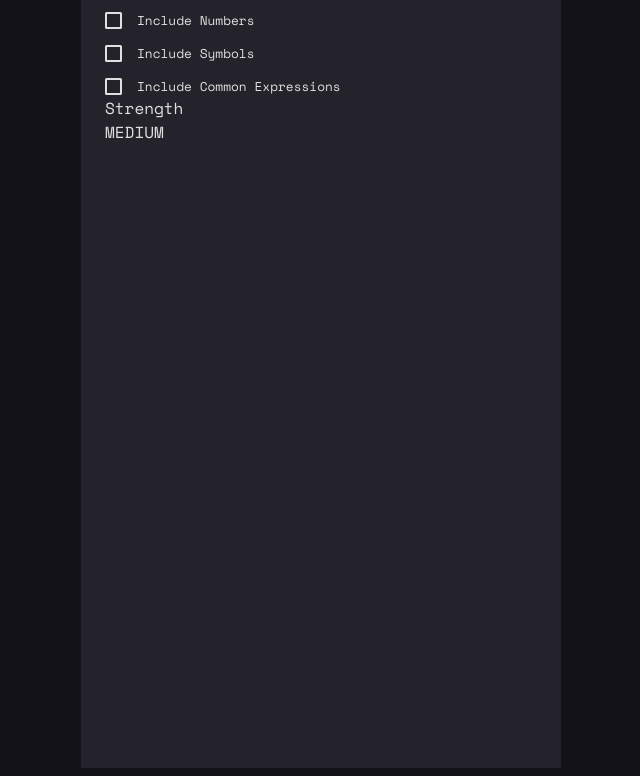
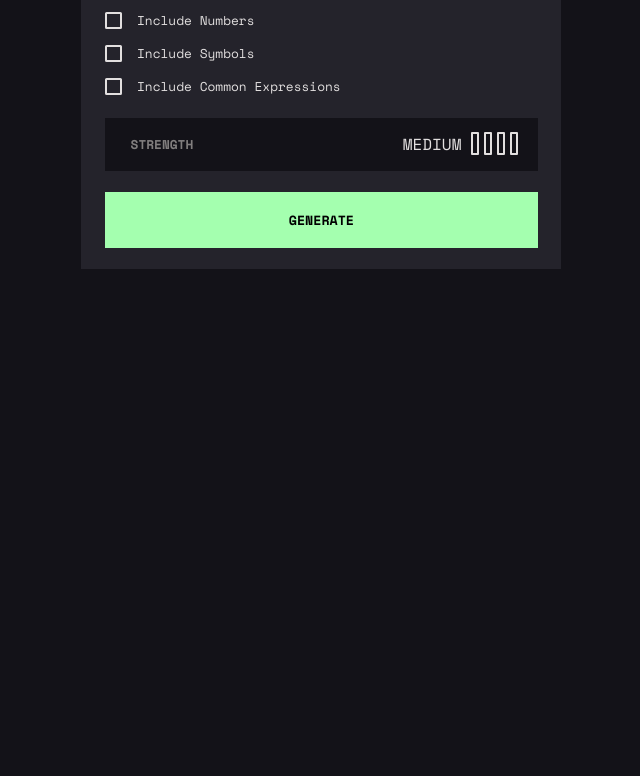
Before and after one commit to coolbmann/Project-Padlock, a plain HTML site: page index.html in a window 1280 px wide. Shown: the part 334-1110 px from the top of the page, without its empty margins (319-959 px from the left). After the commit the page ends 800 px from the top, so only its background shows below. Drawn offline with nearby package versions, Linux system fonts and the light colour scheme.

Commit message:
Button & Meter UI
Button & meter UI complete excluding arrow icon

```diff
--- a/index.html
+++ b/index.html
@@ -85,16 +85,29 @@
     </div>
 
     <div id="settings_strength-section">
-      <div>Strength
+      <div class="settings_text">STRENGTH
       </div>
       <div>
-        <div>MEDIUM</div>
-        <svg></svg>
-        <svg></svg>
-        <svg></svg>
-        <svg></svg>
+        <div id="settings_strength-label">MEDIUM</div>
+        <svg>
+          <rect x="66.5" y="0.5" width="1rem" height="1.5rem"/>
+        </svg>
+        <svg>
+          <rect x="66.5" y="0.5" width="1rem" height="1.5rem"/>
+        </svg>
+        <svg>
+          <rect x="66.5" y="0.5" width="1rem" height="1.5rem"/>
+        </svg>
+        <svg>
+          <rect x="66.5" y="0.5" width="1rem" height="1.5rem"/>
+        </svg>
       </div>
     </div>
+
+    <button id="action_button" class="action_button_enabled">
+      <div id="action_text">GENERATE</div>
+      <!-- <svg id="action_icon"></svg> -->
+    </button>
 
   </div>
 
--- a/styles/general.css
+++ b/styles/general.css
@@ -6,5 +6,5 @@ body {
 
 #body_title {
   text-align: center;
-  color: rgb(116, 114, 114);
+  color: rgb(129, 126, 126);
 }
--- a/styles/password-output.css
+++ b/styles/password-output.css
@@ -13,7 +13,7 @@
 
 #password_input-text {
   font-family: 'Space Mono', monospace;
-  color: #e2dfdf;
+  color: rgb(129, 126, 126);
   background-color: #24232b;
   width: 100%;
   height: 100%;
--- a/styles/password-settings.css
+++ b/styles/password-settings.css
@@ -123,3 +123,70 @@
 .settings_checkbox-section-row label:hover span {
   border-color: #a4ffaf;
 }
+
+/* Strength Box */
+
+#settings_strength-section {
+  display: flex;
+  justify-content: space-between;
+  background-color: #131218;
+  margin: 1.325rem 1.45rem 0rem 0;
+  height: 3.325rem;
+  align-items: center;
+}
+
+#settings_strength-section > .settings_text {
+  color: rgb(129, 126, 126);
+  font-weight: 700;
+  padding: 0 0 0 1.6rem;
+
+}
+
+#settings_strength-section > .settings_text + div {
+  display: flex;
+  padding: 0 1.25rem 0 0;
+}
+
+#settings_strength-label {
+  padding: 0  0.325rem 0 0;
+
+}
+
+#settings_strength-section svg {
+  display: block;
+  width: 0.25rem;
+  height: 1.2rem;
+  border-style: solid;
+  border-color: #e2dfdf;
+  border-width: 0.125rem;
+  border-radius: 0.06rem;
+  background-color: none;
+  margin: 0 0 0 0.3rem;
+}
+
+/* Button */
+#action_button {
+  display: flex;
+  justify-content: center;
+  align-items: center;
+  border-style: none;
+  margin: 1.325rem 1.45rem 1.325rem 0;
+  height: 3.5rem;
+}
+
+.action_button_enabled {
+  background-color: #a4ffaf;
+}
+
+.action_button_enabled:hover {
+  background-color: #94e99e;
+}
+
+.action_button_enabled:active {
+  background-color: #a4ffaf;
+}
+
+#action_text {
+  font-family: 'Space Mono', monospace;
+  font-weight: 700;
+}
```
